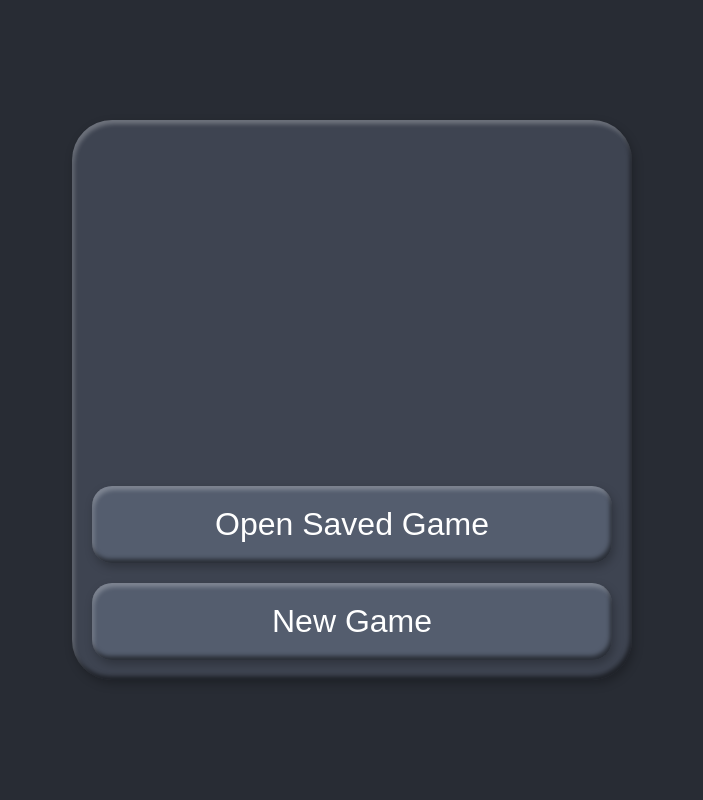
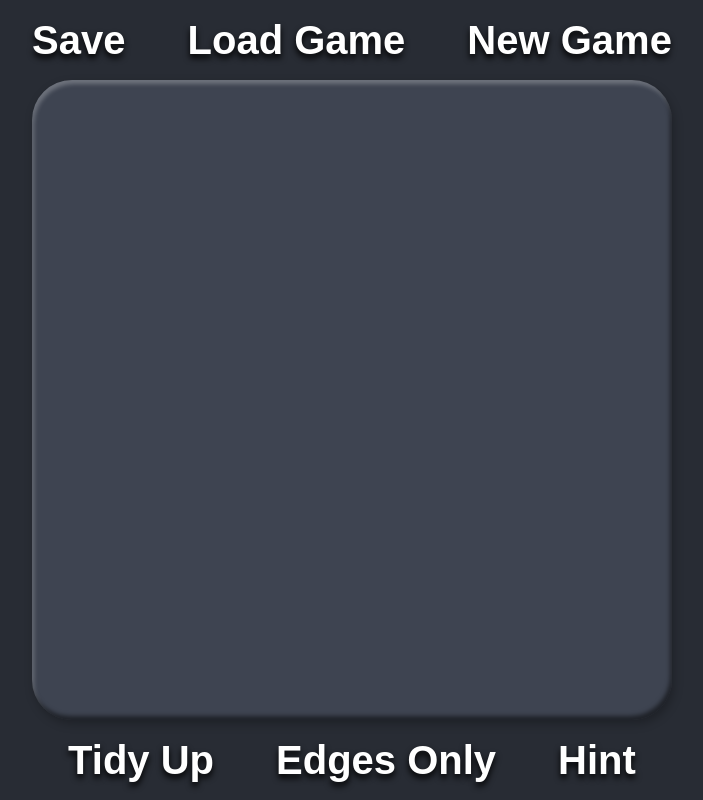
Before and after one commit to KascottGit/piece-of-mind, a React (Create React App) app: page / in a window 1280 px wide. Shown: the whole page, without its empty margins (288-991 px from the left). Built offline with nearby package versions, Linux system fonts and the light colour scheme.

Commit message:
Remade menu structure

```diff
--- a/public/index.html
+++ b/public/index.html
@@ -2,7 +2,7 @@
 <html lang="en">
   <head>
     <meta charset="utf-8" />
-    <link rel="icon" href="%PUBLIC_URL%/favicon.ico" />
+    <link rel="icon" href="%PUBLIC_URL%/puzzle.svg" />
     <meta name="viewport" content="width=device-width, initial-scale=1" />
     <meta name="theme-color" content="#000000" />
     <meta
--- a/src/App.css
+++ b/src/App.css
@@ -9,10 +9,22 @@
   color: white;
 }
 
-.Mid-Box {
+.Menu-Container {
   background-color: #3E4451;
   height: 70vh;
   width: 70vh;
+  display: flex;
+  flex-direction: column-reverse;
+  box-sizing: border-box;
+  gap: 20px;
+  padding: 20px;
+  border-radius: 40px;
+}
+
+.Puzzle-Container {
+  background-color: #3E4451;
+  height: 80vh;
+  width: 80vh;
   display: flex;
   flex-direction: column-reverse;
   box-sizing: border-box;
@@ -38,17 +50,36 @@
   gap: 20px;
 }
 
-.Mid-Box, button, .Image-Box {
+.Menu-Button-Group {
+  width: 90vw;
+  flex-grow: 0;
+  display: flex;
+  flex-direction: row;
+  justify-content: center;
+  height: 10vh;
+  box-sizing: border-box;
+
+  gap: 50px;
+}
+
+.Menu-Container,
+.Image-Box,
+.Puzzle-Container {
   box-shadow:
     2px 4px 10px rgba(0, 0, 0, 0.25),
+    /* Cast Shadow */
     inset -2px -4px 4px rgba(0, 0, 0, 0.5),
+    /* Bevel Shadow */
     inset 2px 4px 4px rgba(255, 255, 255, 0.25);
+  /* Bevel Highlight */
+  transition: all 0.2s ease;
 }
 
 .FilePickerButton {
   width: stretch;
 }
 
+/*
 button {
   background-color: #545D6E;
   width: stretch;
@@ -58,21 +89,54 @@ button {
   color: white;
   font-size: 4vh;
   cursor: pointer;
-  transition: all 0.2s ease;
+  transition: all 0.5s ease-in-out;
 }
 button:hover {
   box-shadow:
     0px 4px 10px 2px rgba(0, 0, 0, 0.5),
     inset -2px -4px 4px rgba(0, 0, 0, 0.5),
     inset 2px 4px 4px rgba(255, 255, 255, 0.25);
-  transform: translateY(-2px);
-  transition: all 0.2s ease;
+  transform: translateY(-4px);
+  transition: all 0.2s ease-in-out;
 }
 button:active{
   box-shadow:
-    2px 4px 10px rgba(0, 0, 0, 0.25),
-    inset -2px -4px 4px rgba(0, 0, 0, 0.5),
-    inset 2px 4px 4px rgba(255, 255, 255, 0.25);
+    2px 4px 4px rgba(255, 255, 255, 0.25),
+    -2px -4px 4px rgba(0, 0, 0, 0.5),
+    inset -2px -4px 4px rgba(0, 0, 0, 0.0),
+    inset 2px 4px 4px rgba(0, 0, 0, 0.5);
   transform: translateY(4px);
+  transition: all 0.2s ease-in-out;
+}*/
+
+.Menu-Button {
+  background-color: transparent;
+  border: none;
+  font-size: 5vh;
+  cursor: pointer;
+  text-align: center;
+  font-weight: bold;
+  color: white;
+  height: fit-content;
+
+  position: relative;
+  top: 50%;
+  transform: translateY(-50%);
+
+  text-shadow: 0px 4px 6px rgba(0, 0, 0, 1);
+  transition: all .75s ease;
+}
+
+.Menu-Button:hover {
+  text-shadow: 0px 6px 10px rgba(0, 0, 0, 1);
+
+  transform: translateY(calc(-50% - 4px));
   transition: all 0.2s ease;
 }
+
+.Menu-Button:active {
+  text-shadow: 0px 2px 6px rgba(0, 0, 0, 1);
+
+  transform: translateY(calc(-50% + 2px));
+  transition: all 0.1s ease;
+}
--- a/src/App.js
+++ b/src/App.js
@@ -4,25 +4,33 @@ import FilePicker from './FilePicker';
 import './App.css';
 
 function App() {
-  const [gameState, setGameState] = useState('menu');// 'menu', 'newGame', 'playing', 'solved'
+  const [gameState, setGameState] = useState('test');// 'menu', 'newGame', 'playing', 'solved'
 
   function newGame() {
     setGameState('newGame');
   }
   function startGame() {
-    setGameState('playing');
+    setGameState('game');
   }
-  function continueGame() {
+  function continueGame(file) {
+    startGame();
     //open file browser to load saved game
+  }
+  function loadImage(file) {
+    //load image for new game
   }
 
 
   const renderGameState = () => {
     switch (gameState) {
       case 'menu':
-        return <MainMenu newGame={newGame} />;
+        return <MainMenu newGame={newGame} continueGame={continueGame} />;
       case 'newGame':
-        return <NewGame />;
+        return <NewGame startGame={startGame} loadImage={loadImage} />;
+      case 'game':
+        return <Game />;
+      case 'test':
+        return <Test />;
       default:
         return null;
     }
@@ -34,46 +42,70 @@ function App() {
     </div>
   );
 }
-const handleFileSelected = (file) => {
-  console.log('File selected by user:', file);
-  //setSelectedFile(file);
-};
 
-function MainMenu({ newGame }) {
+function MainMenu({ newGame, continueGame }) {
   return (
-    <div className="Mid-Box">
-      <button onClick={newGame} className='Button'>
+    <div className="Menu-Container">
+      <button onClick={newGame}>
         New Game
       </button>
-      <FilePicker accept="image/*" onFileChange={handleFileSelected}>
+      <FilePicker accept=".puzzle" onFileChange={continueGame}>
         Open Saved Game
       </FilePicker>
     </div>
   );
 };
 
-function NewGame() {
+function NewGame({ startGame, loadImage }) {
   return (
-    <div className="Mid-Box">
-      <button>
+    <div className="Menu-Container">
+      <button onClick={startGame}>
         Start Game
       </button>
       <div className="Horizontal-Group">
-        <button className='Button'>
+        <button>
           Size
         </button>
-        <button className='Button'>
+        <button>
           Use Rotation
         </button>
       </div>
-      <FilePicker accept="image/*" onFileChange={handleFileSelected}>
+      <FilePicker accept="image/*" onFileChange={loadImage}>
         Load Puzzle Image
       </FilePicker>
       <div className='Image-Box'>
-
+        Puzzle Preview
       </div>
     </div>
   );
 }
 
+function Game() {
+  return (
+    <div className="Puzzle-Container">
+      Game Component
+    </div>
+  );
+}
+
+function Test() {
+  return (
+    <>
+      <div className='Menu-Button-Group'>
+        <button className="Menu-Button">Save</button>
+        <button className="Menu-Button">Load Game</button>
+        <button className="Menu-Button">New Game</button>
+      </div>
+      <div className='Puzzle-Container'>
+
+      </div>
+      <div className='Menu-Button-Group'>
+        <button className="Menu-Button">Tidy Up</button>
+        <button className="Menu-Button">Edges Only</button>
+        <button className="Menu-Button">Hint</button>
+      </div>
+    </>
+  );
+}
+
 export default App;
```
Also changed, not shown: plan.txt, public/puzzle.svg (added).
